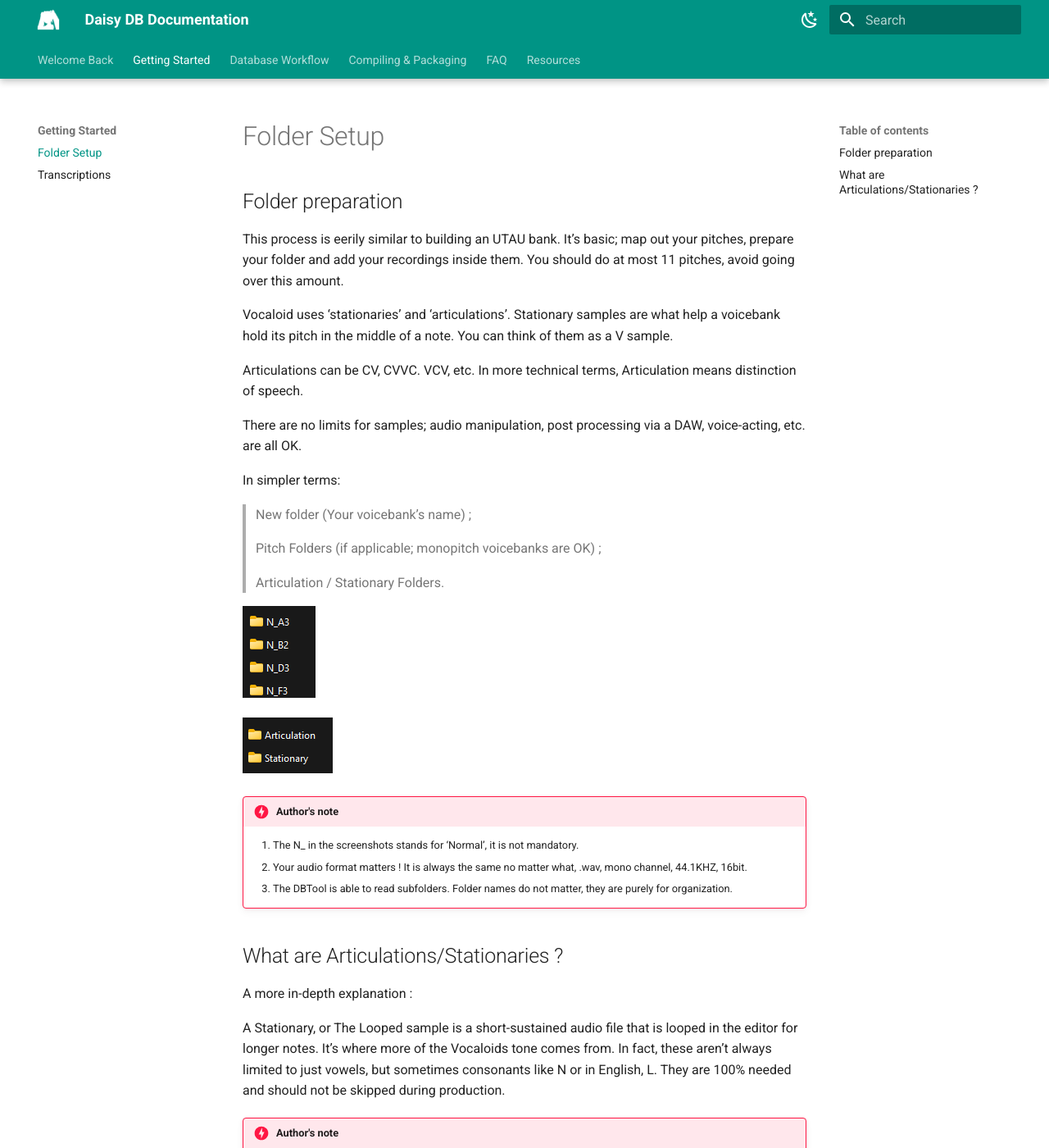
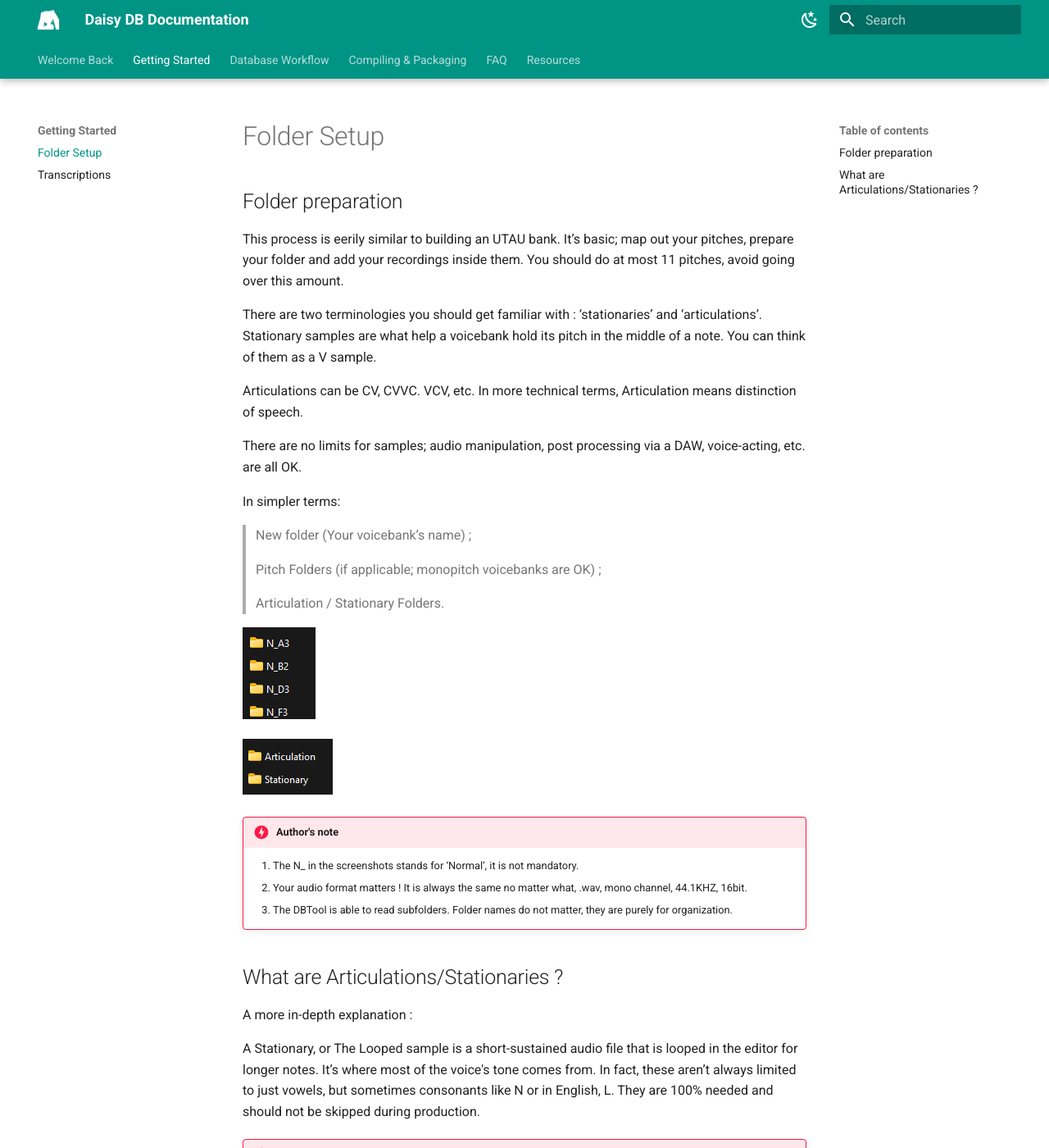
Before and after one commit to aimedb/daisy-db-documentation, an MkDocs documentation site: the page built from daisy db documentation/docs/getting-started/folder-setup.md, in a window 1280 px wide and 1400 px high. Shown: the whole window at 82% size. Built offline with MkDocs 1.6.1 and Material for MkDocs 9.7.7, drawn with Linux system fonts in a browser that asks for light colours.

Commit message:
Update folder-setup.md

```diff
--- a/daisy db documentation/docs/getting-started/folder-setup.md
+++ b/daisy db documentation/docs/getting-started/folder-setup.md
@@ -4,8 +4,8 @@ This process is eerily similar to building an UTAU bank. It’s basic; map out y
 pitches, prepare your folder and add your recordings inside them. You should do at
 most 11 pitches, avoid going over this amount.
 
-Vocaloid uses ‘stationaries’ and ‘articulations’. Stationary samples are what help a
-voicebank hold its pitch in the middle of a note. You can think of them as a V sample.
+There are two terminologies you should get familiar with : ‘stationaries’ and ‘articulations’. Stationary samples are what
+help a voicebank hold its pitch in the middle of a note. You can think of them as a V sample.
 
 Articulations can be CV, CVVC. VCV, etc. In more technical terms, Articulation means
 distinction of speech.
@@ -36,7 +36,7 @@ In simpler terms:
 A more in-depth explanation :
 
 A Stationary, or The Looped sample is a short-sustained audio file that is looped in the
-editor for longer notes. It’s where more of the Vocaloids tone comes from. In fact,
+editor for longer notes. It’s where most of the voice's tone comes from. In fact,
 these aren’t always limited to just vowels, but sometimes consonants like N or in
 English, L. They are 100% needed and should not be skipped during production.
 
```
